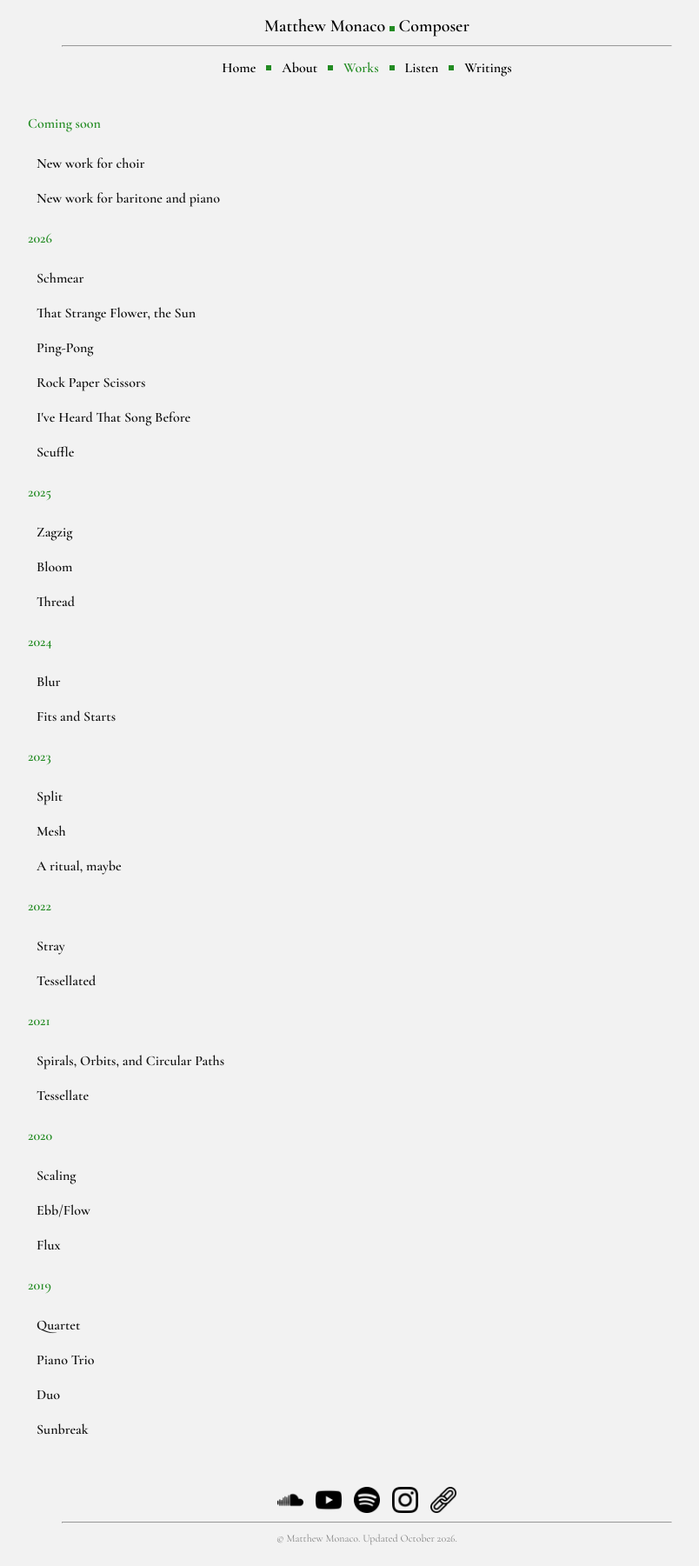
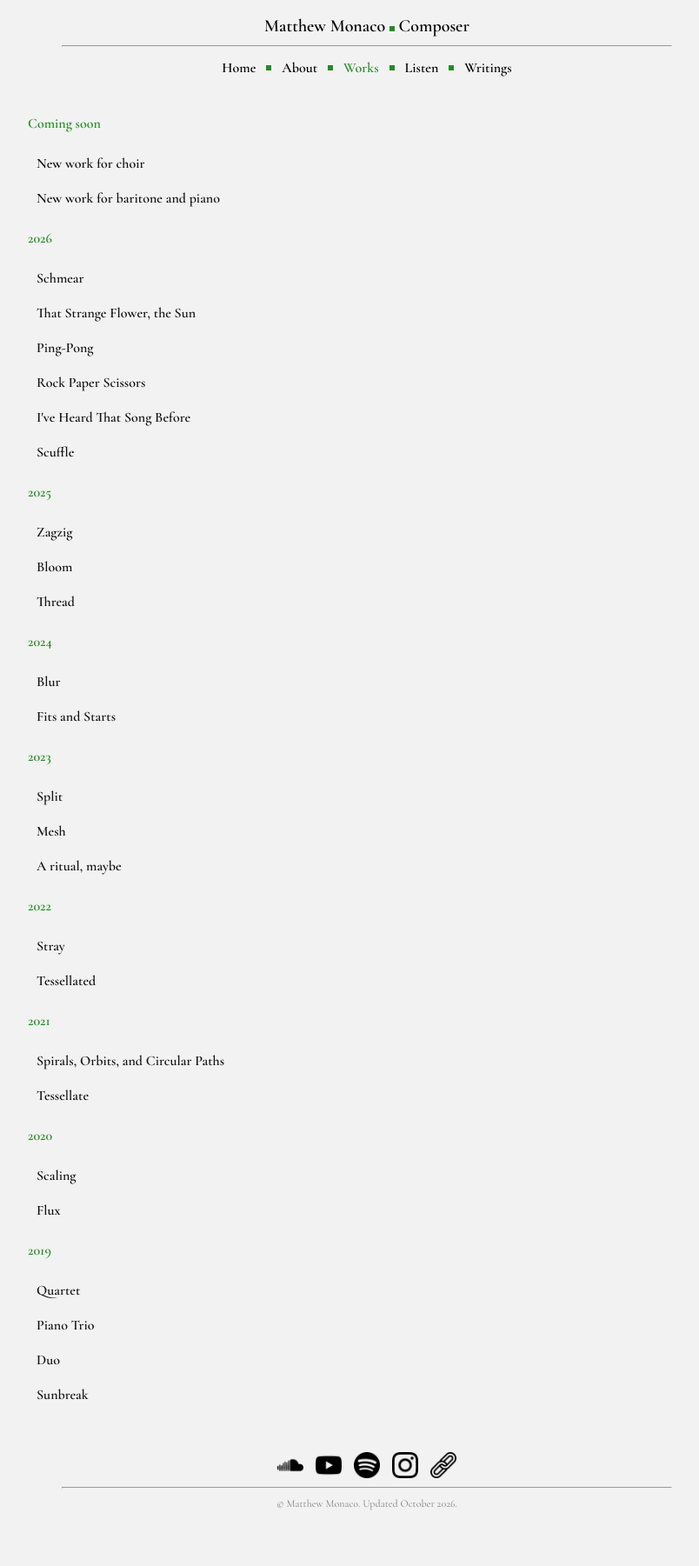
Before and after one commit to matthew-monaco/matthew-monaco.github.io, a Jekyll site: the page built from works_chronological.md, in a window 1280 px wide. Shown: the whole page at 87% size, without its empty margins (218-1022 px from the left). Built offline with Jekyll 4.4.1, drawn with Linux system fonts in a browser that asks for light colours; after the commit the page ends 1761 px from its top, so only the background shows below that.

Commit message:
Update works_chronological.md

```diff
--- a/works_chronological.md
+++ b/works_chronological.md
@@ -255,12 +255,6 @@ permalink: /works_chronological
 </details>
 
 <details>
-  <summary><strong>Ebb/Flow</strong></summary>
-  <p>2020 <span style="color: green"> <span class="nav-dot"></span> </span> 24'</p>
-  <p><em>8 trombones, percussion, and 4 double basses</em></p>
-</details>
-
-<details>
   <summary><strong>Flux</strong></summary>
   <p>2019 <span style="color: green"> <span class="nav-dot"></span> </span> 23'</p>
   <p><em>Flute, clarinet, percussion, piano, violin, violoncello, double bass, and baritone solo</em></p>
```
